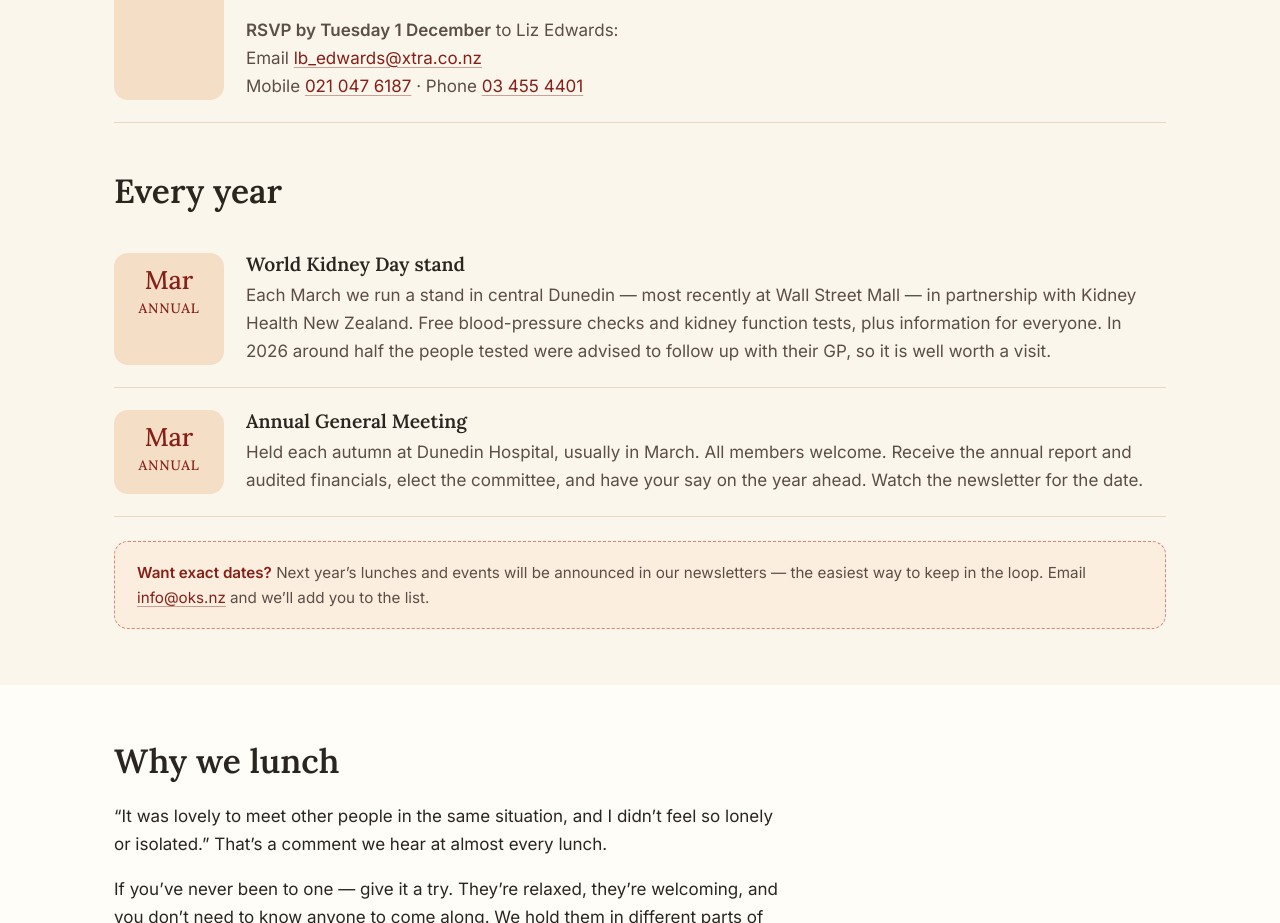
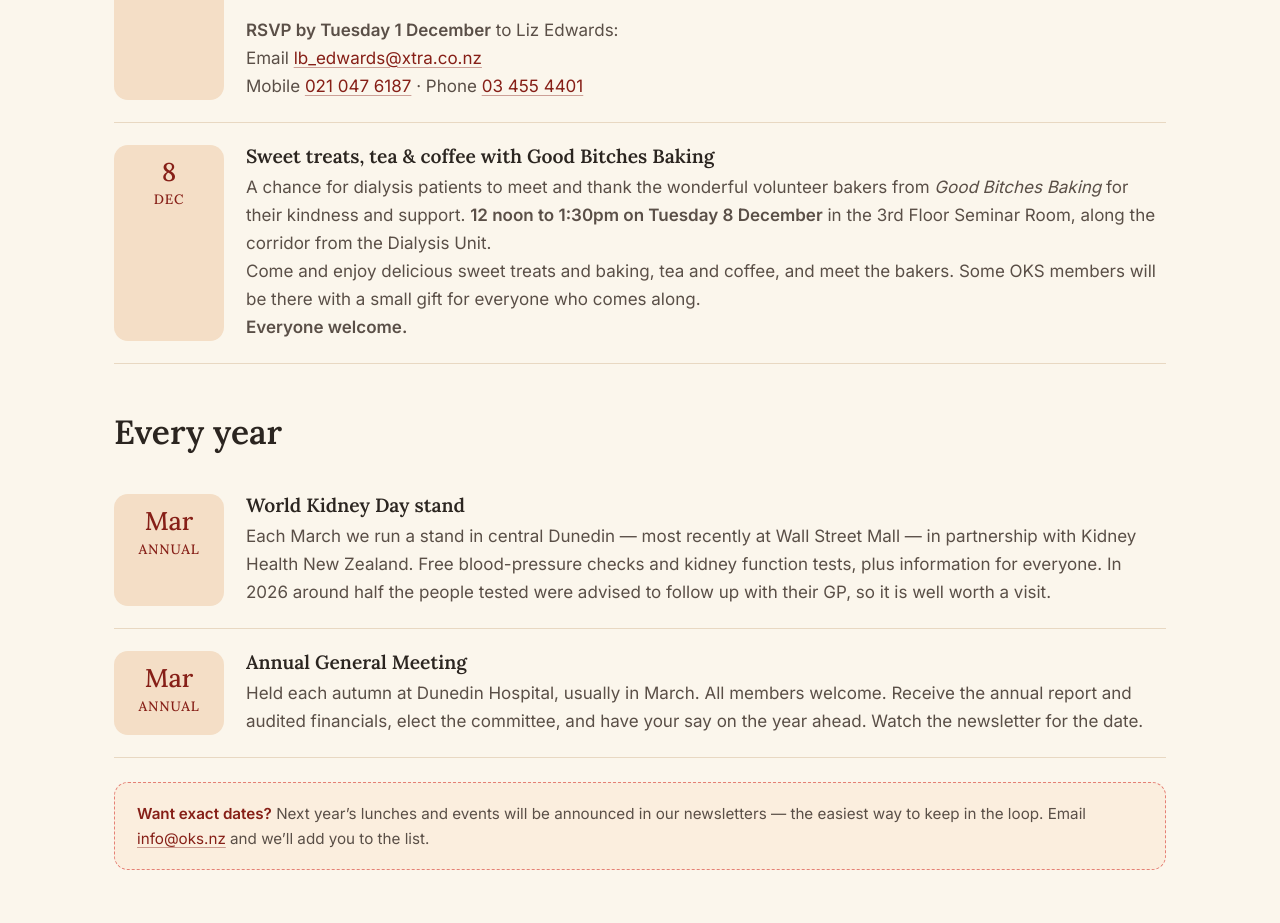
Before and after one commit to qj-adam/oks-website, a plain HTML site: page events.html in a window 1280 px wide. Shown: the part 1204-2127 px from the top of the page. Drawn offline with Linux system fonts and the light colour scheme.

Commit message:
Update events.html
gbb-sweet-treats

```diff
--- a/events.html
+++ b/events.html
@@ -93,6 +93,16 @@
       </div>
     </div>
 
+    <div class="event">
+      <div class="when"><span class="day">8</span><span class="month">Dec</span></div>
+      <div>
+        <h3>Sweet treats, tea &amp; coffee with Good Bitches Baking</h3>
+        <p>A chance for dialysis patients to meet and thank the wonderful volunteer bakers from <em>Good Bitches Baking</em> for their kindness and support. <strong>12 noon to 1:30pm on Tuesday 8 December</strong> in the 3rd Floor Seminar Room, along the corridor from the Dialysis Unit.</p>
+        <p>Come and enjoy delicious sweet treats and baking, tea and coffee, and meet the bakers. Some OKS members will be there with a small gift for everyone who comes along.</p>
+        <p><strong>Everyone welcome.</strong></p>
+      </div>
+    </div>
+
     <h2 style="margin-top:48px;">Every year</h2>
 
     <div class="event">
```
